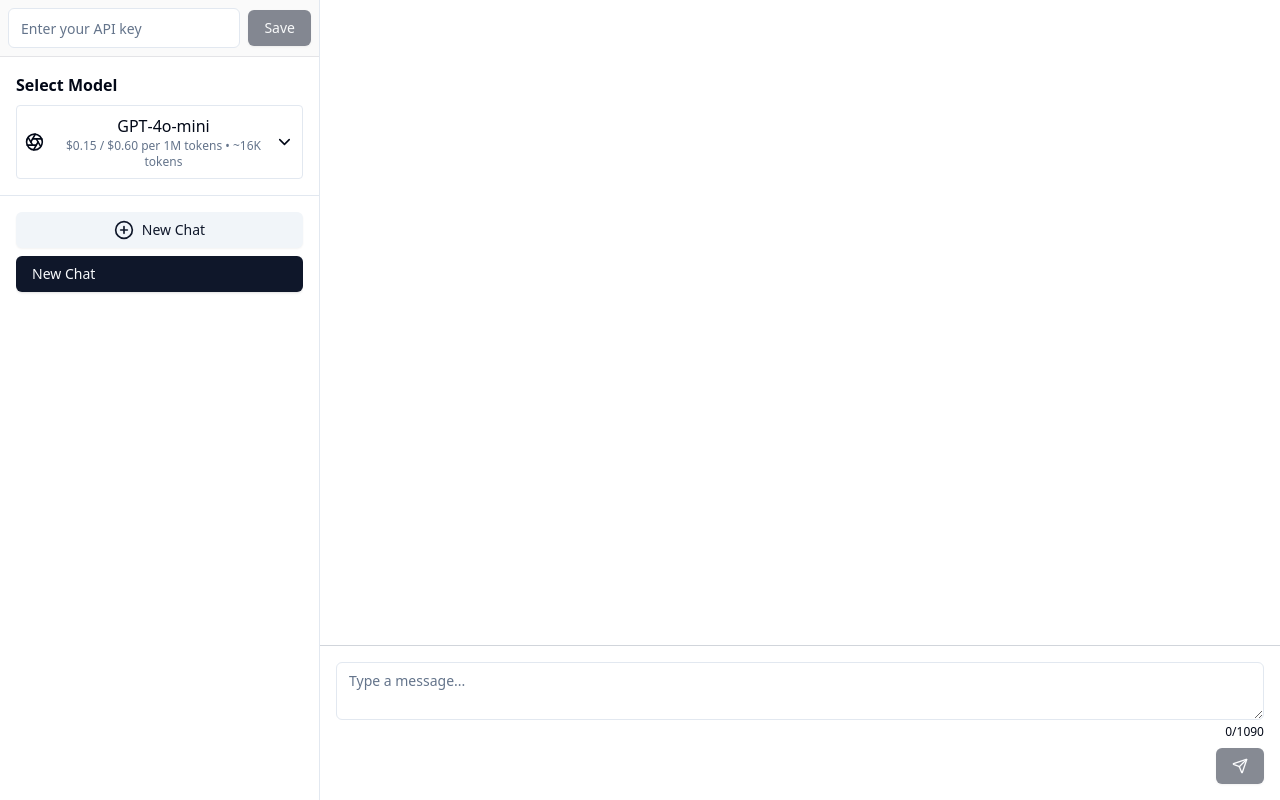
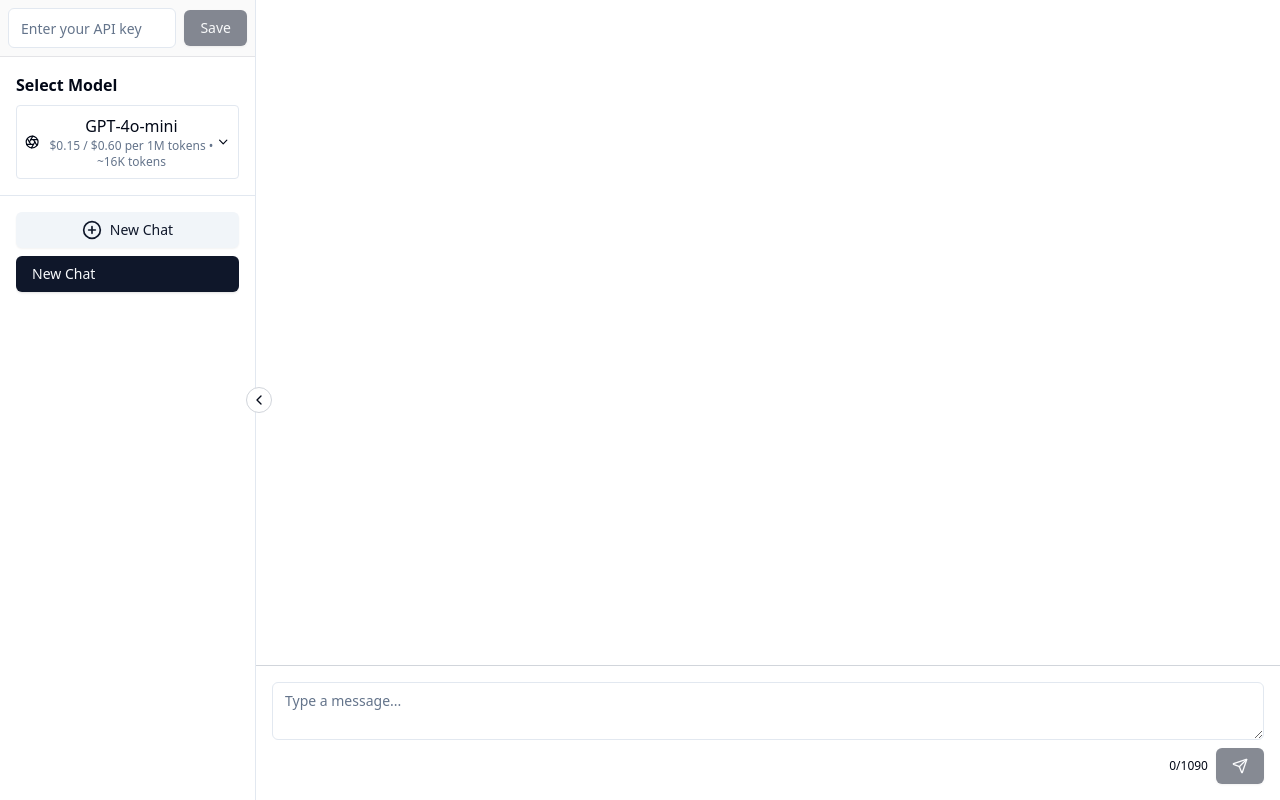
Before and after one commit to willx33/Sushi-AI, a React (Vite) app in the folder fe/: page / in a window 1280 px wide. Both pictures are taken after a click on the button "New Chat". Built offline with nearby package versions, Linux system fonts and the light colour scheme.

Commit message:
gud-ithink

```diff
--- a/fe/src/App.tsx
+++ b/fe/src/App.tsx
@@ -6,6 +6,7 @@ import ModelSelector from "@/components/ModelSelector";
 import { Chat, Message } from "@/types/chat";
 import { useToast } from "@/components/ui/use-toast";
 import { Toaster } from "@/components/ui/toaster";
+import { ChevronLeft, ChevronRight } from "lucide-react";
 
 export default function App() {
   const [chats, setChats] = useState<Chat[]>(() => {
@@ -13,12 +14,14 @@ export default function App() {
     return saved ? JSON.parse(saved) : [];
   });
   const [selectedChatId, setSelectedChatId] = useState<string>();
-  // Initialize apiKey from localStorage
+  // Initialize API key from localStorage.
   const [apiKey, setApiKey] = useState<string>(() => localStorage.getItem("apiKey") || "");
-  // Set default selected model to "gpt-4o-mini" if none saved
+  // Set default selected model to "gpt-4o-mini" if none saved.
   const [selectedModel, setSelectedModel] = useState<string>(() => {
     return localStorage.getItem("selectedModel") || "gpt-4o-mini";
   });
+  // State to control whether the sidebar is shown.
+  const [sidebarOpen, setSidebarOpen] = useState(true);
 
   const { toast } = useToast();
 
@@ -107,17 +110,41 @@ export default function App() {
 
   return (
     <div className="flex h-screen bg-background">
-      <div className="w-1/4 bg-card border-r">
+      {/* Sidebar wrapper */}
+      <div className="relative">
+        <div
+          className="transition-all duration-300 bg-card border-r h-full overflow-hidden"
+          style={{ width: sidebarOpen ? "16rem" : "2rem" }}
+        >
+          {sidebarOpen && (
+            <>
               <ApiKeyInput onSave={setApiKey} initialKey={apiKey} />
-        <ModelSelector selectedModel={selectedModel} onChange={setSelectedModel} />
+              <ModelSelector
+                selectedModel={selectedModel}
+                onChange={setSelectedModel}
+              />
               <Sidebar
                 chats={chats}
                 onNewChat={handleNewChat}
                 onSelectChat={setSelectedChatId}
                 selectedChatId={selectedChatId}
               />
+            </>
+          )}
         </div>
-      <div className="w-3/4">
+        <button
+          onClick={() => setSidebarOpen((prev) => !prev)}
+          className="absolute top-1/2 right-[-1rem] transform -translate-y-1/2 bg-card border border-gray-300 rounded-full p-1 z-10"
+        >
+          {sidebarOpen ? (
+            <ChevronLeft className="h-4 w-4" />
+          ) : (
+            <ChevronRight className="h-4 w-4" />
+          )}
+        </button>
+      </div>
+      {/* Main Chat Window */}
+      <div className="flex-1">
         {selectedChat ? (
           <ChatWindow
             messages={selectedChat.messages}
--- a/fe/src/components/chat/ChatInput.tsx
+++ b/fe/src/components/chat/ChatInput.tsx
@@ -1,4 +1,3 @@
-// fe/src/components/chat/ChatInput.tsx
 import React, { KeyboardEvent, useState } from "react";
 import { Button } from "../ui/button";
 import { Send } from "lucide-react";
@@ -49,13 +48,13 @@ export const ChatInput: React.FC<ChatInputProps> = ({
         disabled={disabled}
         className="w-full rounded-md border border-input bg-background px-3 py-2 text-sm ring-offset-background placeholder:text-muted-foreground focus:outline-none focus:ring-2 focus:ring-ring focus:ring-offset-2 disabled:cursor-not-allowed disabled:opacity-50 resize-y overflow-auto min-h-[2.5rem] max-h-32 pr-12"
       />
-      <div
-        className="text-xs text-right mt-1"
-        style={{ color: message.length > limit ? "red" : "inherit" }}
-      >
-        {message.length}/{limit}
-      </div>
-      <div className="mt-2 flex justify-end">
+      <div className="mt-2 flex justify-end items-center gap-2">
+        <div
+          className="text-xs"
+          style={{ color: message.length > limit ? "red" : "inherit" }}
+        >
+          {message.length}/{limit}
+        </div>
         <Button onClick={handleSend} disabled={disabled || !message.trim()}>
           <Send className="h-4 w-4" />
         </Button>
@@ -63,4 +62,5 @@ export const ChatInput: React.FC<ChatInputProps> = ({
     </div>
   );
 };
+
 export default ChatInput;
```
Lines whose indentation alone changed are shown as unchanged.
